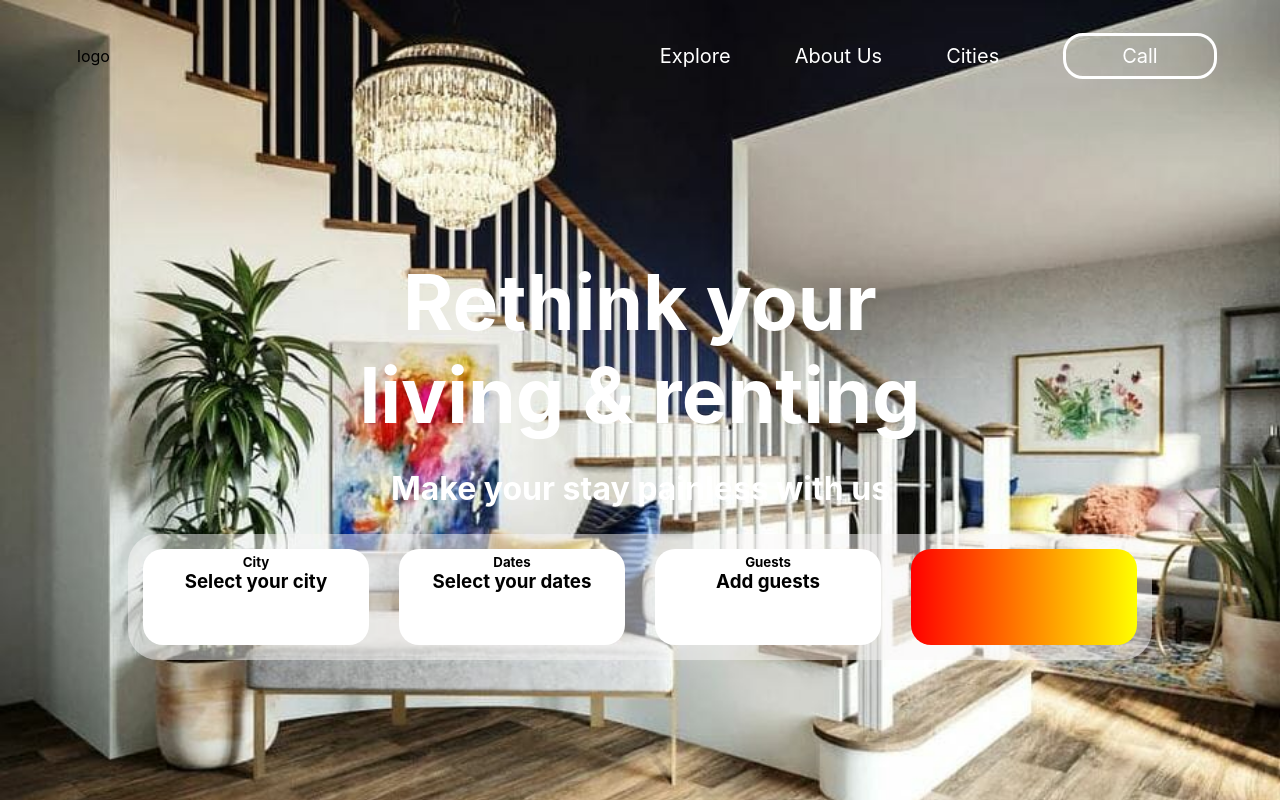
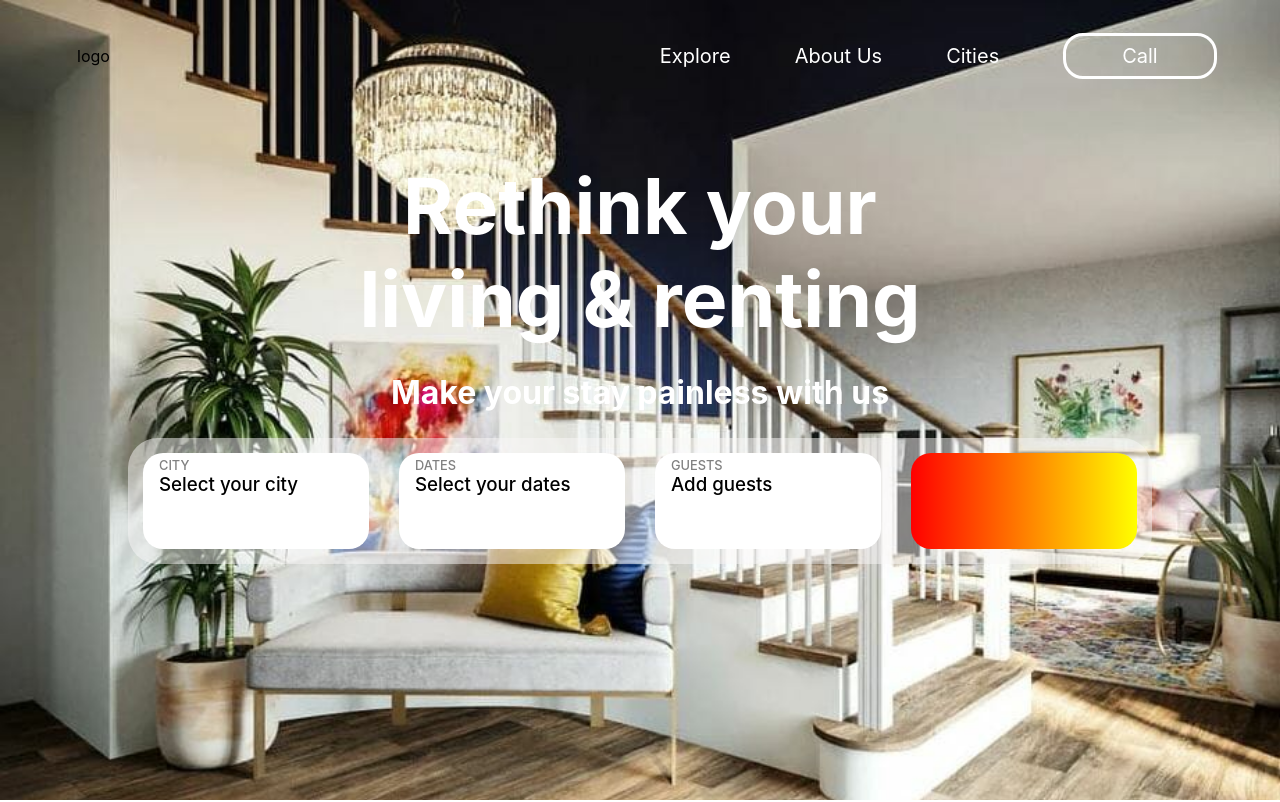
Before and after one commit to sanjaydell/code-22032022-sanjayanuchuri, a React (Create React App) app: page / in a window 1280 px wide. Shown: the top 802 px of the page. Built offline with nearby package versions, Linux system fonts and the light colour scheme.

Commit message:
Modified Block Header

```diff
--- a/src/components/Home/Home.css
+++ b/src/components/Home/Home.css
@@ -17,7 +17,7 @@
 }
 
 .Main {
-  margin-top: 20vh;
+  margin-top: 8vh;
   color: white;
 }
 
@@ -43,12 +43,29 @@
 }
 
 .Block {
+  text-align:  left;
   padding: 0;
   margin: 15px;
   height: 12vh;
   width: 20vw;
   background-color: white;
   border-radius: 20px;
+}
+
+.Block > h5 {
+  color: gray;
+  margin: 0;
+  padding-top: 0.2rem;
+  padding-left: 1rem;
+  font-size: 1vw;
+  font-weight: 500;
+}
+
+.Block > h3 {
+  margin: 0;
+  padding-top: 1rem;
+  padding-left: 1rem;
+  font-weight: 500;
 }
 
 .SearchBlock {
--- a/src/components/Home/Home.jsx
+++ b/src/components/Home/Home.jsx
@@ -19,9 +19,9 @@ function Home() {
           <h2>Make your stay painless with us</h2>
         </div>
         <div className='Footer'>
-          <Block header='City' body='Select your city'/>
-          <Block header='Dates' body='Select your dates'/>
-          <Block header='Guests' body='Add guests'/>
+          <Block header='CITY' body='Select your city'/>
+          <Block header='DATES' body='Select your dates'/>
+          <Block header='GUESTS' body='Add guests'/>
           <SearchBlock />
         </div>
       </div>
```
